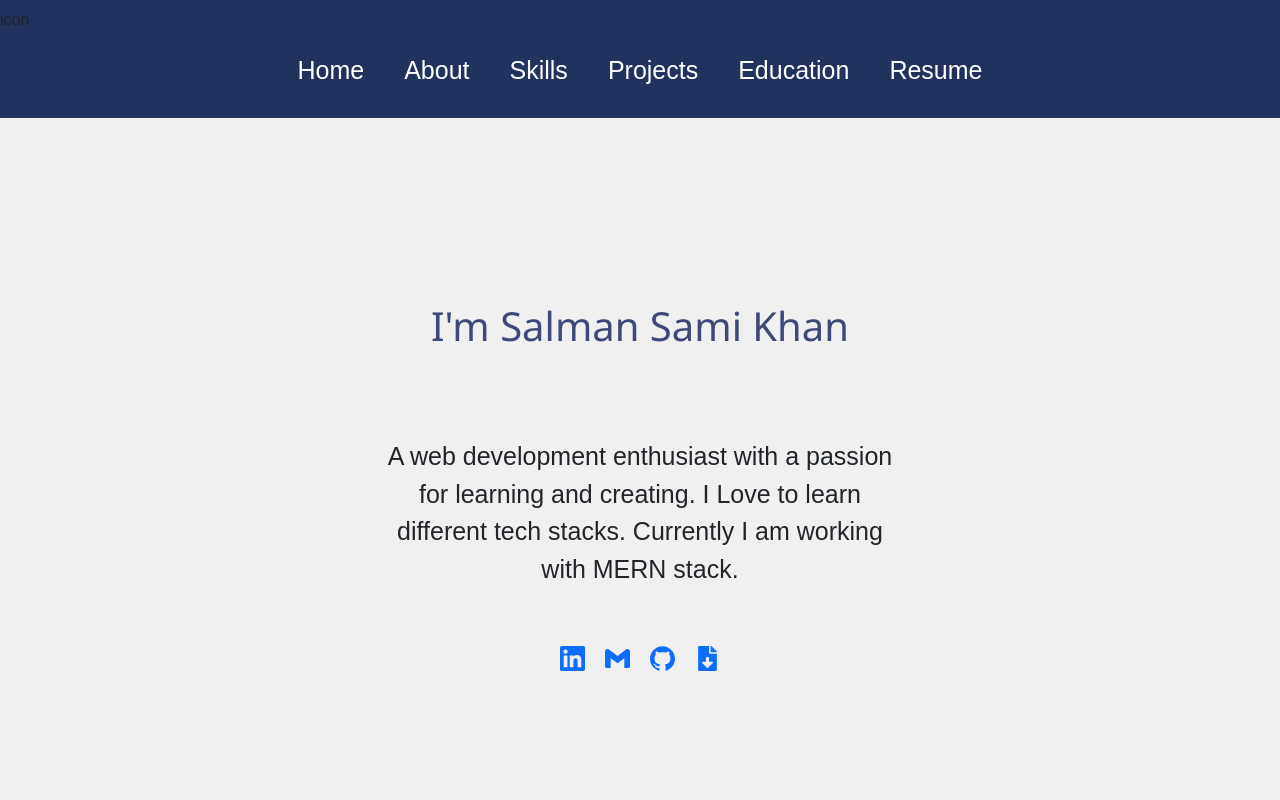
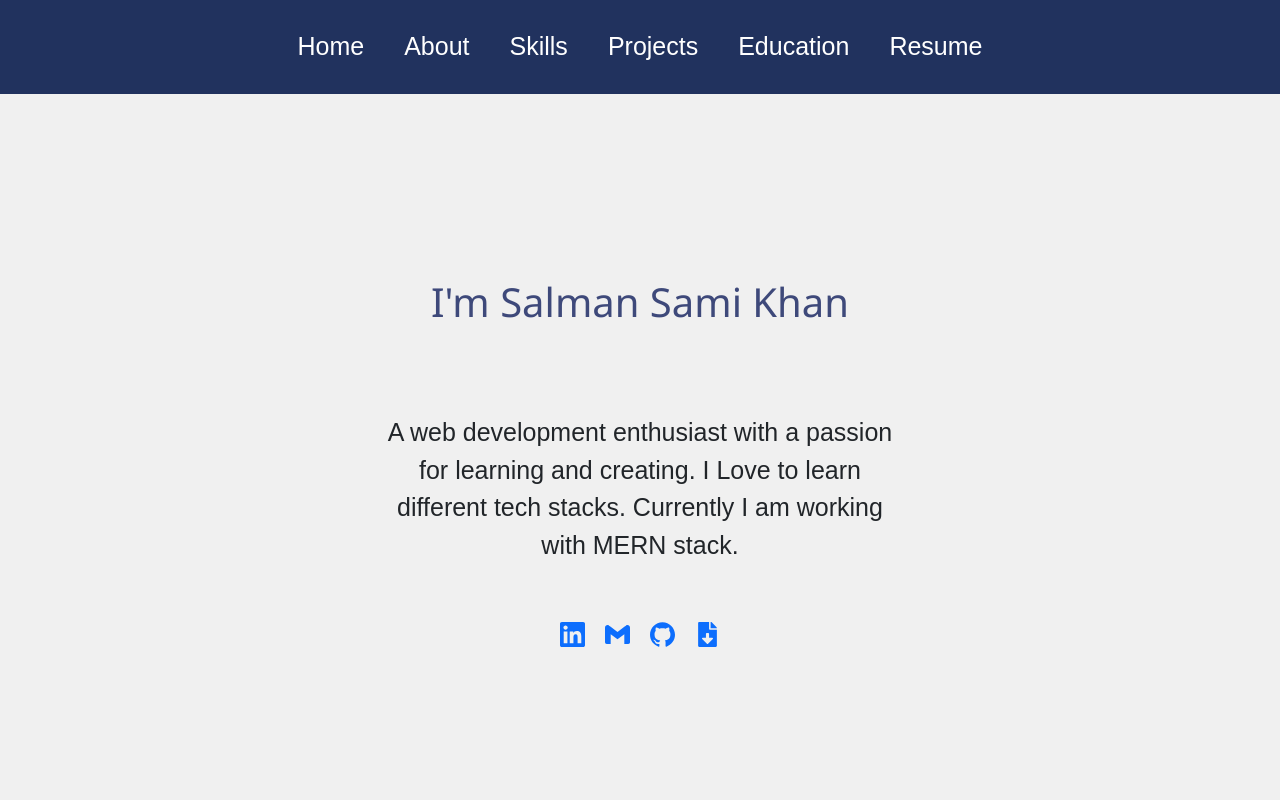
Before and after one commit to SalmanSamiKhan/portfolio-website, a React (Create React App) app: page / in a window 1280 px wide. Shown: the top 800 px of the page. Built offline with nearby package versions, Linux system fonts and the light colour scheme.

Commit message:
Final Commit 2

```diff
--- a/src/components/Navbar.js
+++ b/src/components/Navbar.js
@@ -14,7 +14,6 @@ function Navbar() {
 
   return (
     <div className="navbar" id={expandNavbar ? "open" : "close"}>
-    <div className="icon">icon</div>
       <div className="toggleButton">
         <button
           onClick={() => {
```
